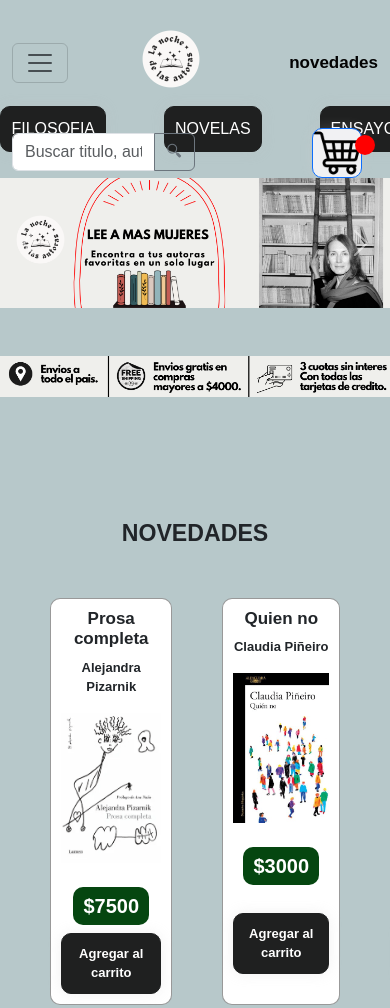
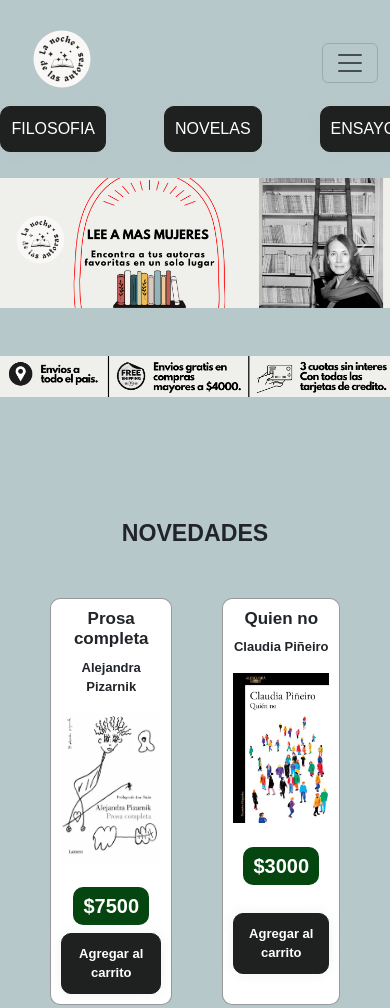
Before and after one commit to helenapellene/ecommerce-frontend, a website: page index.html in a window 390 px wide. Shown: the top 1008 px of the page. Drawn offline with nearby package versions, Linux system fonts and the light colour scheme; some packages are replaced by stand-ins of ours; a script that the page names is missing.

Commit message:
menu responsive

```diff
--- a/index.html
+++ b/index.html
@@ -28,22 +28,23 @@
   <header>
     <nav class="navbar navbar-expand-lg bg-body-tertiary navbar">
       <div class="container-fluid">
-        <button class="navbar-toggler" type="button" data-bs-toggle="collapse" data-bs-target="#navbarTogglerDemo03"
-          aria-controls="navbarTogglerDemo03" aria-expanded="false" aria-label="Toggle navigation">
+        <a class="navbar-brand" href="index.html"><img src="assets/logo.png" class="logo"
+            alt="logo-lanochedelasautoras"></a>
+        <button class="navbar-toggler" type="button" data-bs-toggle="collapse" data-bs-target="#navbarSupportedContent"
+          aria-controls="navbarSupportedContent" aria-expanded="false" aria-label="Toggle navigation">
           <span class="navbar-toggler-icon"></span>
         </button>
-        <a class="navbar-brand" href="index.html"><img src="assets/logo.png" class="logo"
-            alt="logo-lanochedelasautoras"></a>
-        <ul class="navbar-nav justify-content-end nav-sections">
+        <div class="collapse navbar-collapse" id="navbarSupportedContent">
+          <ul  class="navbar-nav me-auto justify-content-end mb-lg-0 nav-sections">
             <li class="nav-item">
               <a class="nav-link active" aria-current="page" href="#Novedades">novedades</a>
             </li>
           </ul>
-        <div class="input-group mb-3 searchbar">
+          <form class="d-flex mb-3 searchbar">
             <input id="inputBuscar" type="text" class="form-control" placeholder="Buscar titulo, autora, editorial.."
               aria-label="Book's name" aria-describedby="button-addon2">
             <button class="btn btn-outline-secondary" type="button" id="botonBuscar">🔍︎</button>
-        </div>
+          </form>
           <div class="boton" id="carrdesp">
             <button class="btn btn-primary" type="button" data-bs-toggle="offcanvas"
               data-bs-target="#offcanvasWithBothOptions" aria-controls="offcanvasWithBothOptions">
@@ -52,8 +53,11 @@
 
           </div>
         </div>
+      </div>
     </nav>
   </header>
+
+
   <main>
 
 
@@ -134,7 +138,7 @@
 
   <footer class="footer">
     <div class="waves">
-        <img src="./assets/logo.png" class="logo-footer" >
+      <img src="./assets/logo.png" class="logo-footer">
     </div>
     <ul class="menu">
       <li class="menu__item">
--- a/scss/layout/_header.scss
+++ b/scss/layout/_header.scss
@@ -30,8 +30,9 @@
         }
 
         .searchbar {
-            max-width: 50%;
+            width: 70% !important;
             margin-top: 15px;
+            margin-right:3rem;
 
         }
     }
```
Also changed, not shown: css/style.css, 1 other file. Lines whose indentation alone changed are shown as unchanged.
